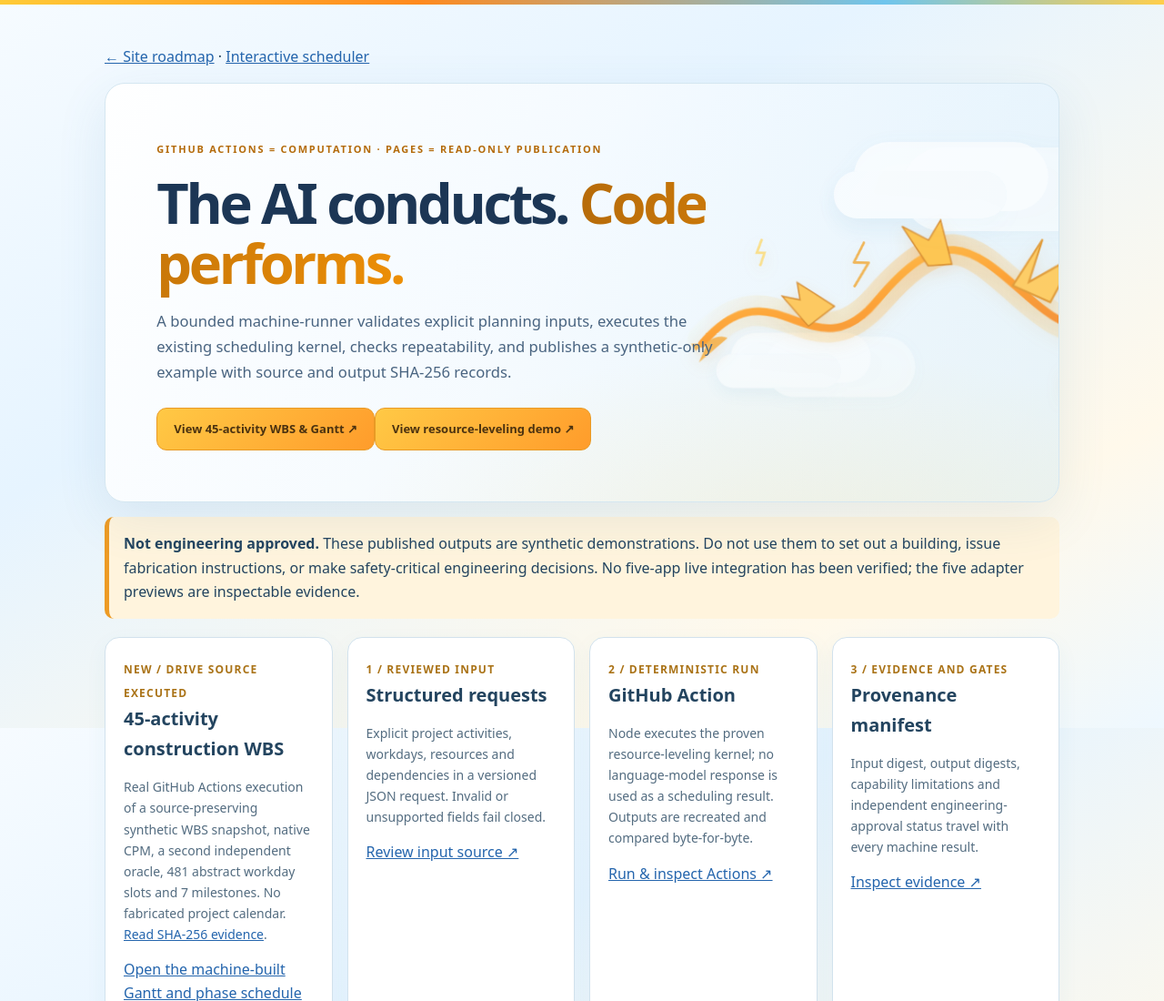
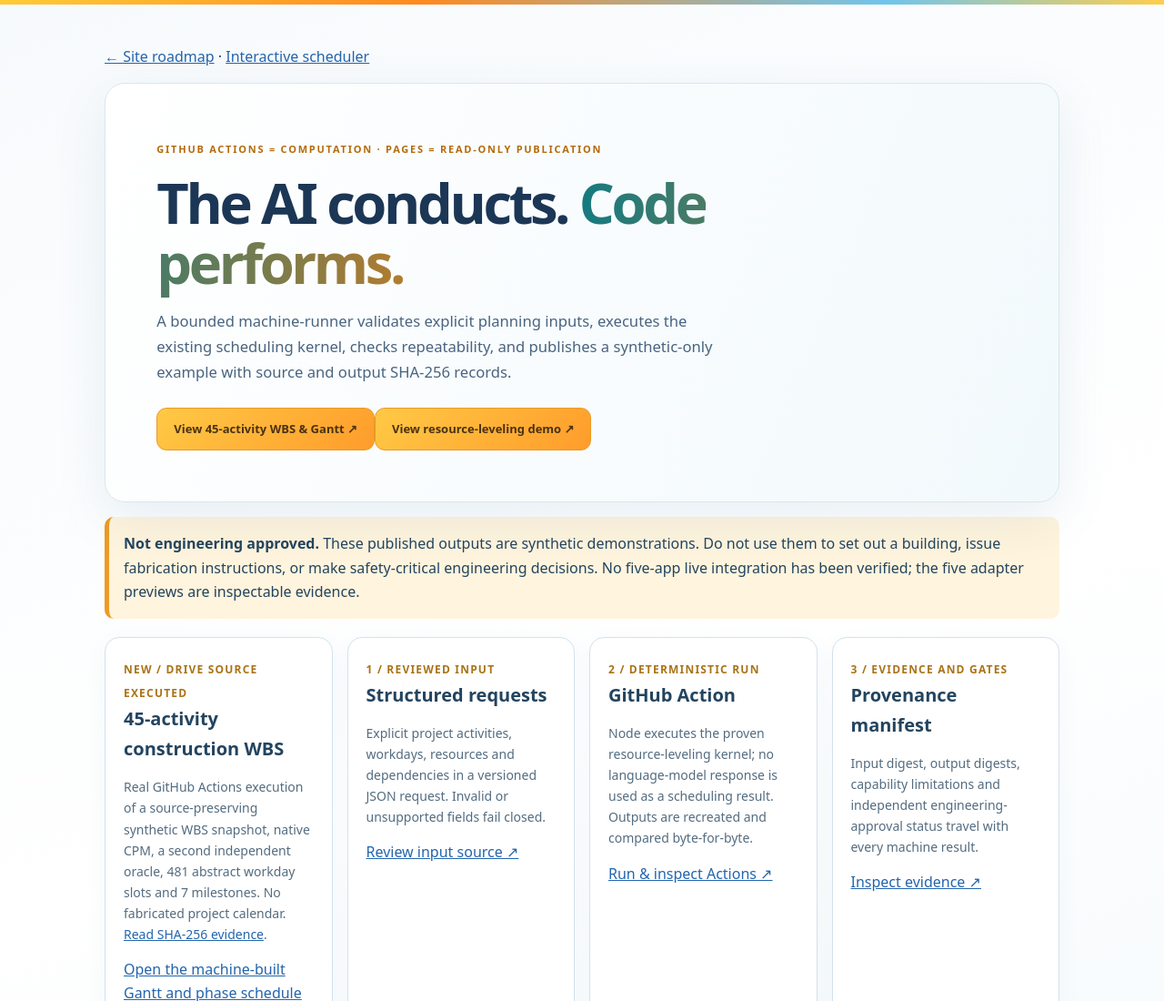
Before and after one commit to FabinGurung/JP_Scheduling_Work_and_Resources_Management, a website: page machine/index.html in a window 1280 px wide. Shown: the top 1100 px of the page at 91% size. Drawn offline with Linux system fonts and the light colour scheme.

Commit message:
style(skyforge): retire flying dragon from light mode, retain legacy source

```diff
--- a/assets/sky-theme.css
+++ b/assets/sky-theme.css
@@ -115,3 +115,10 @@
 @media(max-width:850px){.storm-grid{grid-template-columns:1fr 1fr}.storm-art{width:87%;opacity:.4}.storm-hero .storm-inner{padding:30px}.storm-list{grid-template-columns:1fr}}
 @media(max-width:590px){.storm-grid{grid-template-columns:1fr}.storm-hero{min-height:300px}.storm-art{width:100%;opacity:.21;mask-image:none}.storm-hero .storm-inner{padding:28px 20px}.storm-title{font-size:36px}.storm-explain{padding:16px 12px}.storm-band{padding:18px}.storm-compact{min-height:100px}.storm-compact .storm-inner{padding:16px}.storm-compact .storm-title{font-size:25px}.storm-compact .storm-art{opacity:.14}}
 @media(prefers-reduced-motion:reduce){*,*::before,*::after{scroll-behavior:auto!important}.storm-dragon,.storm-cloud,.storm-spark{animation:none!important;will-change:auto}.storm-dragon{opacity:.33;transform:translateX(0)}.storm-btn:hover{transform:none}}
+
+/* Skyforge v1.5: retire the airborne dragon visually, preserving historic source for rollback. */
+body{background:linear-gradient(160deg,#f7fafc,#ffffff 48%,#f0f7fa)!important}
+.storm-art,.storm-dragon,.storm-cloud{display:none!important}
+.storm-hero{background:linear-gradient(112deg,#fff,#f2f9fc);border-color:#d9e7ed}
+.storm-hero:before{display:none}
+.storm-title em{background:linear-gradient(95deg,#137a82,#b37c2e);background-clip:text;-webkit-background-clip:text}
```
